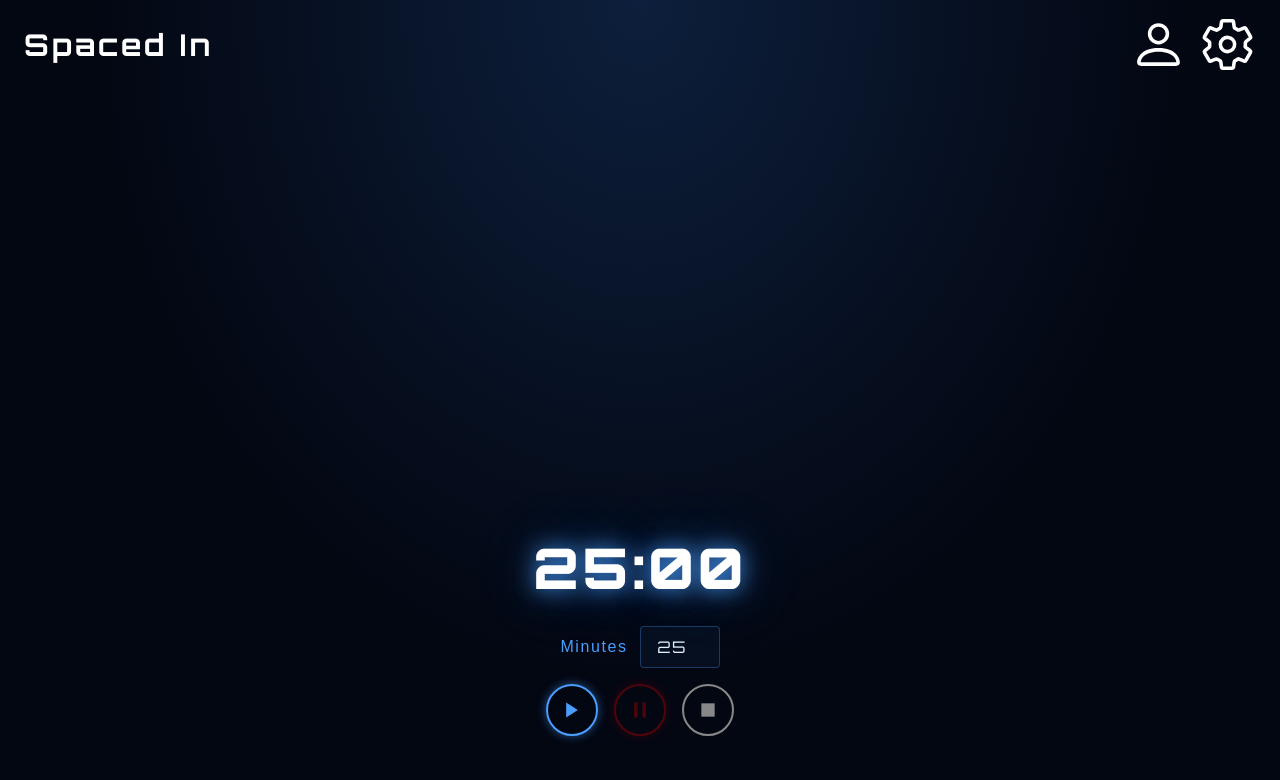
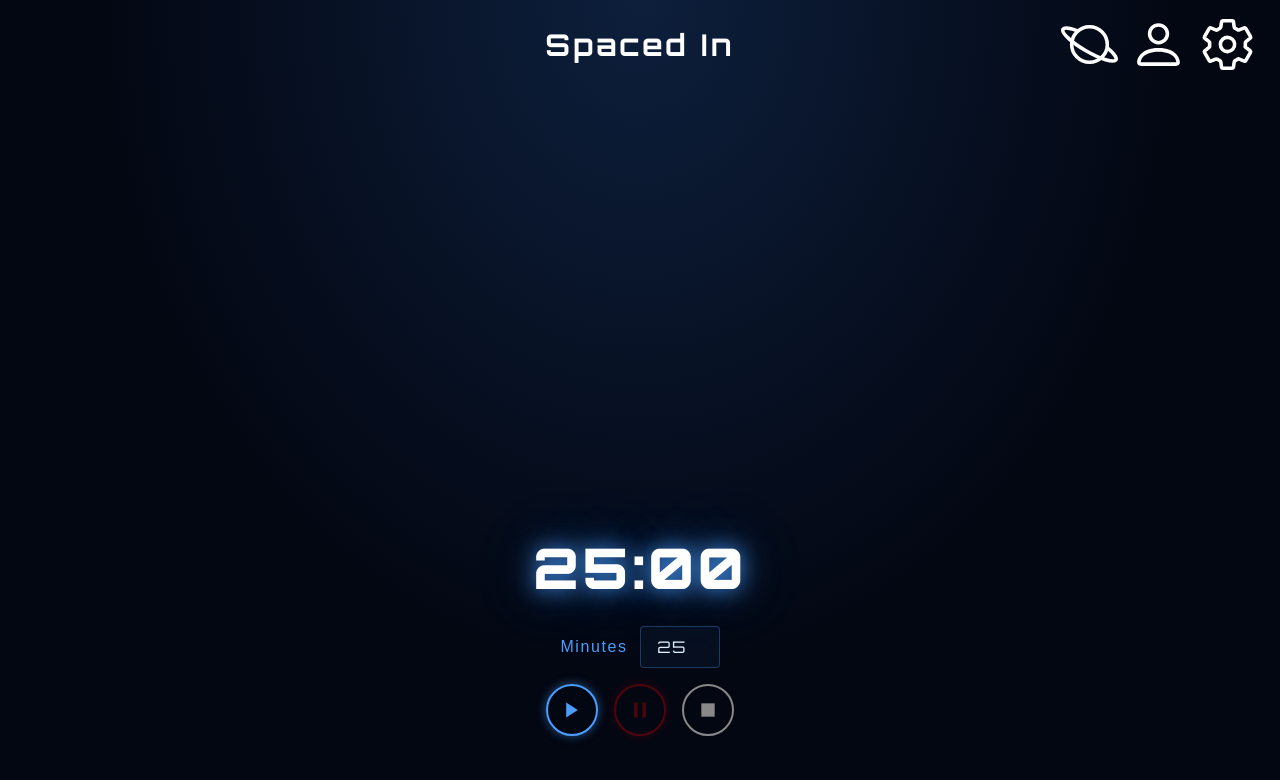
Before and after one commit to devsuoa/devsuoa-devs-sesa-beginner-hackathon-2026-lortisol, a React (Vite) app in the folder frontend/: page / in a window 1280 px wide. Shown: the top 780 px of the page. Built offline with nearby package versions, Linux system fonts and the light colour scheme.

Commit message:
moved the title to the middle

```diff
--- a/frontend/src/App.tsx
+++ b/frontend/src/App.tsx
@@ -2,6 +2,7 @@ import { useState, useRef } from "react"
 import "./index.css"
 import { BsPerson } from "react-icons/bs";
 import { IoSettingsOutline } from "react-icons/io5"
+import { IoPlanetOutline } from "react-icons/io5";
 
 export default function App() {
   const [minutes, setMinutes] = useState(25)
@@ -57,15 +58,16 @@ export default function App() {
   return (
     <>
 {/* Top navbar */}
-<div className="fixed top-0 left-0 right-0 flex items-center justify-between px-6 py-4">
+<div className="fixed top-0 left-0 right-0 flex items-center justify-end px-6 py-4">
 
-  <span className="font-[Orbitron] text-3xl text-white font-bold tracking-widest">
+  <span className="absolute left-1/2 -translate-x-1/2 font-[Orbitron] text-3xl text-white font-bold tracking-widest">
     Spaced In
   </span>
 
   <div className="flex gap-3">
 
   <button className="btn-icon" title="Solar System">
+    <IoPlanetOutline size={57}/>
   </button>
 
   <button className="btn-icon" title="Profile">
```
